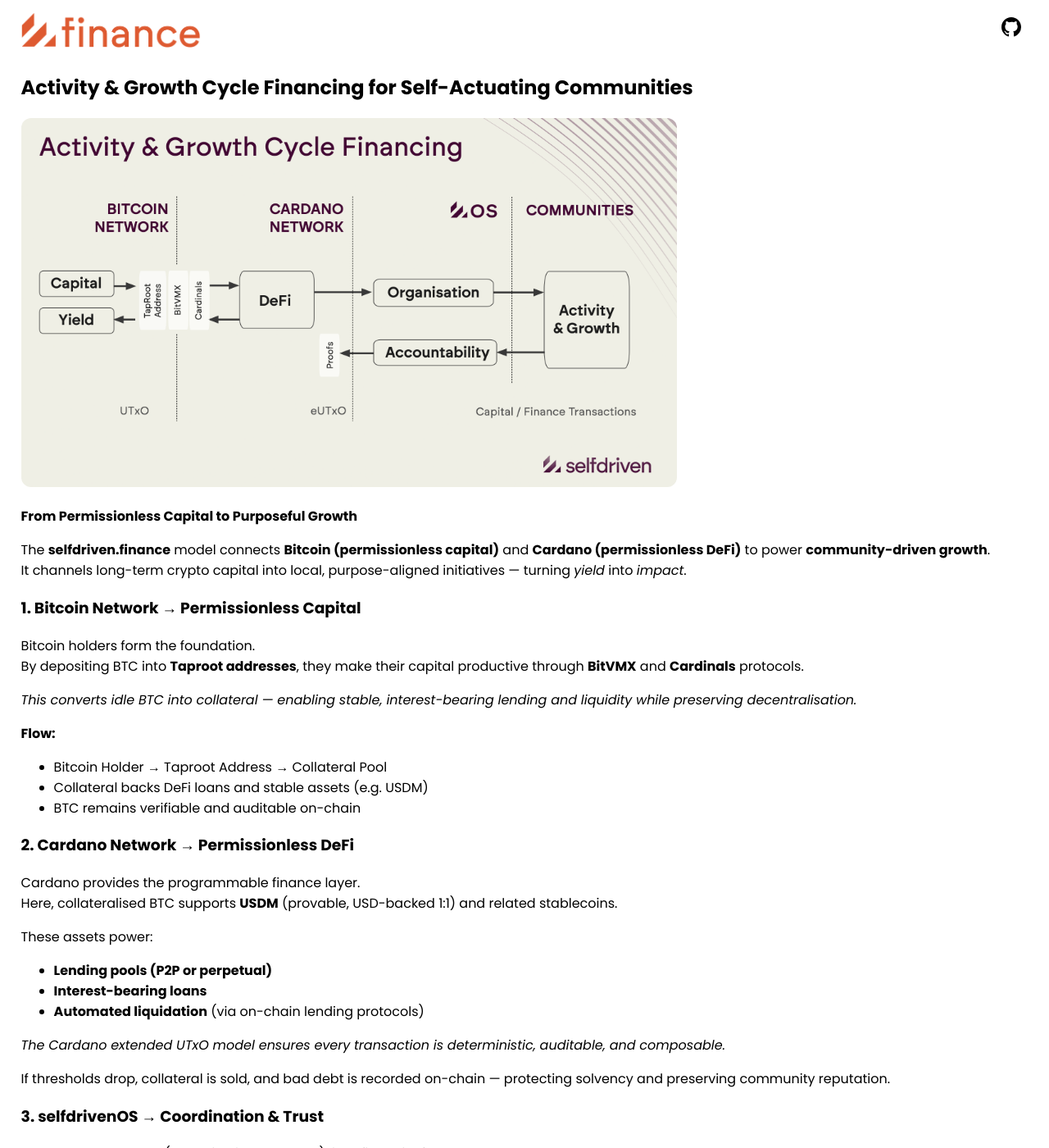
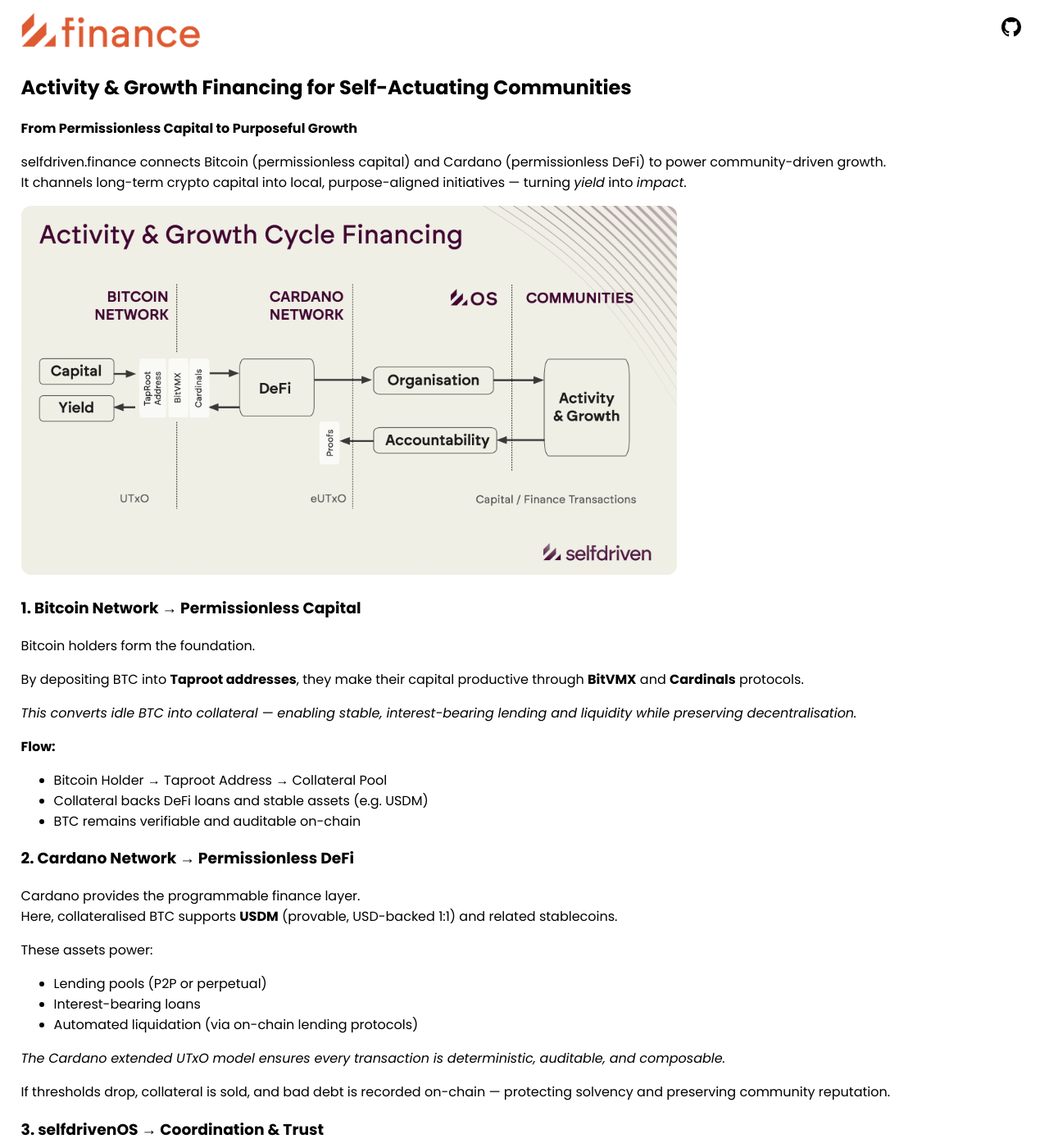
Before and after one commit to selfdriven-foundation/selfdriven-finance, a Jekyll site: the page built from docs/pages/community-activity-growth-cycle.md, in a window 1280 px wide and 1400 px high. Shown: the whole window at 82% size. Built offline with Jekyll 4.4.1, drawn with Linux system fonts in a browser that asks for light colours; some of the changed text lies outside the part shown.

Commit message:
Update community-activity-growth-cycle.md

```diff
--- a/docs/pages/community-activity-growth-cycle.md
+++ b/docs/pages/community-activity-growth-cycle.md
@@ -7,18 +7,19 @@
 permalink: /communities/activity-growth-cycle/
 ---
 
-## Activity & Growth Cycle Financing for Self-Actuating Communities
-
-<img src="/assets/img/selfdriven-finance-activity-growth.png" style="border-radius: 12px; width:100%; max-width: 800px;">
+## Activity & Growth Financing for Self-Actuating Communities
 
 **From Permissionless Capital to Purposeful Growth**
 
-The **selfdriven.finance** model connects **Bitcoin (permissionless capital)** and **Cardano (permissionless DeFi)** to power **community-driven growth**.
+selfdriven.finance connects Bitcoin (permissionless capital) and Cardano (permissionless DeFi) to power community-driven growth.
 It channels long-term crypto capital into local, purpose-aligned initiatives — turning *yield* into *impact*.
+
+<img src="/assets/img/selfdriven-finance-activity-growth.png" style="border-radius: 12px; width:100%; max-width: 800px;">
 
 ### 1. Bitcoin Network → Permissionless Capital
 
 Bitcoin holders form the foundation.
+
 By depositing BTC into **Taproot addresses**, they make their capital productive through **BitVMX** and **Cardinals** protocols.
 
 *This converts idle BTC into collateral — enabling stable, interest-bearing lending and liquidity while preserving decentralisation.*
@@ -34,9 +35,10 @@
 Here, collateralised BTC supports **USDM** (provable, USD-backed 1:1) and related stablecoins.
 
 These assets power:
-- **Lending pools (P2P or perpetual)**
-- **Interest-bearing loans**
-- **Automated liquidation** (via on-chain lending protocols)
+
+- Lending pools (P2P or perpetual)
+- Interest-bearing loans
+- Automated liquidation (via on-chain lending protocols)
 
 *The Cardano extended UTxO model ensures every transaction is deterministic, auditable, and composable.*
 
@@ -44,15 +46,16 @@
 
 ### 3. selfdrivenOS → Coordination & Trust
 
-The `selfdrivenOS` layer (Organisational System) links financial flows to *human trust systems*.
+The *selfdrivenOS* layer (Organisational System) links financial flows to *human trust systems*.
 
 It governs:
-- **Allocation of funds** (who gets what and why)
-- **Voting, reputation & decision tracking**
-- **Interest & threshold maintenance**
-- **Identity verification via Verifiable Credentials**
 
-`selfdrivenOS` ensures that community organisations and facilitators can coordinate transparently — embedding governance directly into the financing cycle.
+- Allocation of funds (who gets what and why)
+- Voting, reputation & decision tracking
+- Interest & threshold maintenance
+- Identity verification via Verifiable Credentials
+
+*selfdrivenOS* ensures that community organisations and facilitators can coordinate transparently — embedding governance directly into the financing cycle.
 
 *Every allocation, conversation, and decision builds verifiable trust.*
 
@@ -68,19 +71,21 @@
 
 *Each completed project strengthens the community’s credibility and access to future capital.*
 
-## 5. Accountability & Feedback Loop**
+### 5. Accountability & Feedback Loop
 
-The cycle completes through **accountability proofs**.
+The cycle completes through accountability proofs.
 
 When projects generate outcomes:
+
 - Interest is paid to lenders
 - Collateral is released to Bitcoin holders
 - Results are verified and recorded on-chain
 
 If a default occurs:
+
 - Collateral is liquidated
 - USDM debt is covered
-- The **Bad Debt Register** maintains integrity across lending pools
+- The Bad Debt Register maintains integrity across lending pools
 
 *This creates a self-correcting loop — aligning finance, governance, and reputation.*
 
@@ -93,9 +98,9 @@
 
 Together, they create a **regenerative economic engine** — where every transaction reinforces community resilience.
 
-**Bitcoin provides the roots.**
-**Cardano grows the branches.**
-**Communities bear the fruit.**
+*Bitcoin provides the roots.*
+*Cardano grows the branches.*
+*Communities bear the fruit.*
 
 ---
 
```
